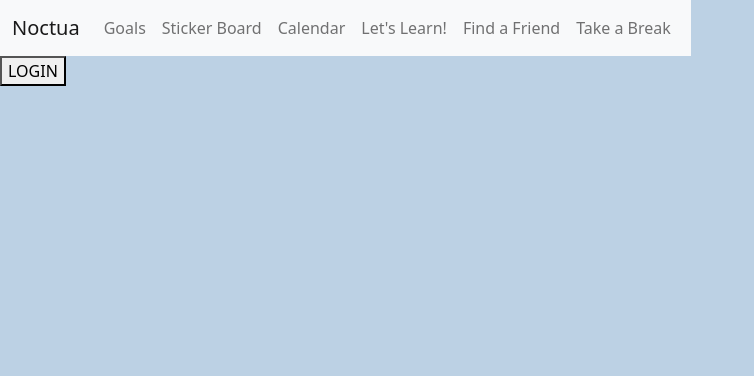
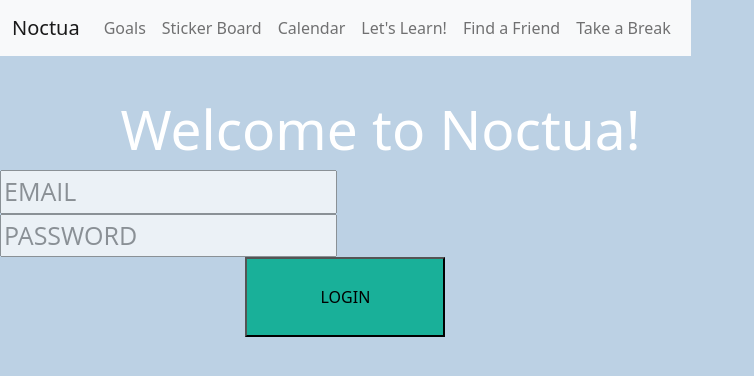
Before and after one commit to justin-bao/dh2021, a React (Create React App) app in the folder dh2021/: page / in a window 1280 px wide. Shown: the top 376 px of the page, without its empty margins (0-754 px from the left). Built offline with nearby package versions, Linux system fonts and the light colour scheme; no server answers.

Commit message:
working on navbar

```diff
--- a/dh2021/src/components/Button/Button.css
+++ b/dh2021/src/components/Button/Button.css
@@ -0,0 +1,6 @@
+button {
+  background-color: #19B099;
+  width: 200px;
+  height: 80px;
+  border-radius: 50px;
+}
--- /dev/null
+++ b/dh2021/src/components/InputButton/InputButton.css
@@ -0,0 +1,21 @@
+#input-btn {
+  width: 26%;
+  height: 10%;
+  background-color: #ffffff;
+  opacity: 0.7;
+  border-radius: 80px;
+
+  font-family: "Open Sans", sans-serif;
+  font-size: 25px;
+  font-weight: 400;
+  font-style: italic;
+  /* line-height: 1.3em;  */
+
+  /* position: absolute; */
+  border: none;
+  /* padding: 35px 180px; */
+  /* display: block; */
+  display: flex;
+  flex-wrap: wrap;
+  /* font-size: 16px; */
+}
--- a/dh2021/src/components/InputButton.js
+++ b/dh2021/src/components/InputButton/InputButton.js
@@ -1,11 +1,12 @@
 import React from "react"
+import "./InputButton.css"
 
 function InputButton(props) {
   return (
-    <div>
+    <div id="input-btn">
       <form>
         {/* <label for={props.Id}>{props.text}</label> */}
-        <input type="text" id={props.Id} name={props.name} value={props.text}></input>
+        <input type="text" id={props.Id} name={props.name} value={props.text} placeholder={props.placeholder}></input>
       </form>
     </div>
   )
--- a/dh2021/src/pages/Goals.js
+++ b/dh2021/src/pages/Goals.js
@@ -12,7 +12,7 @@ function Goals() {
       <GoalsComponent text="In Progress"/>
       <GoalsComponent text="Completed" />
     </div>
-  )
+  );
 }
 
 export default Goals;
--- a/dh2021/src/pages/Learn.css
+++ b/dh2021/src/pages/Learn.css
@@ -5,6 +5,6 @@
   text-align: center;
 }
 
-div {
-
+#learn {
+  display: inline-block;
 }
--- a/dh2021/src/pages/Login.css
+++ b/dh2021/src/pages/Login.css
@@ -0,0 +1,9 @@
+#login h1 {
+  font-size: 55px;
+  text-align: center;
+}
+
+#login {
+  text-align: center;
+  display: block;
+}
--- a/dh2021/src/pages/Login.js
+++ b/dh2021/src/pages/Login.js
@@ -1,11 +1,15 @@
 import React from "react";
 import Button from "../components/Button/Button.js";
+import InputButton from "../components/InputButton/InputButton.js";
 import "./Login.css"
 
 function Login() {
   document.body.style.backgroundColor = "#BCD1E4";
   return (
-    <div>
+    <div id="login">
+      <h1>Welcome to Noctua!</h1>
+      <InputButton Id="email-input" name="email-btn" value="email-value" placeholder="EMAIL"/>
+      <InputButton Id="password-input" name="password-btn" value="password-value" placeholder="PASSWORD"/>
       <Button path="/goals" buttonType="" text="LOGIN" />
     </div>
   )
```
